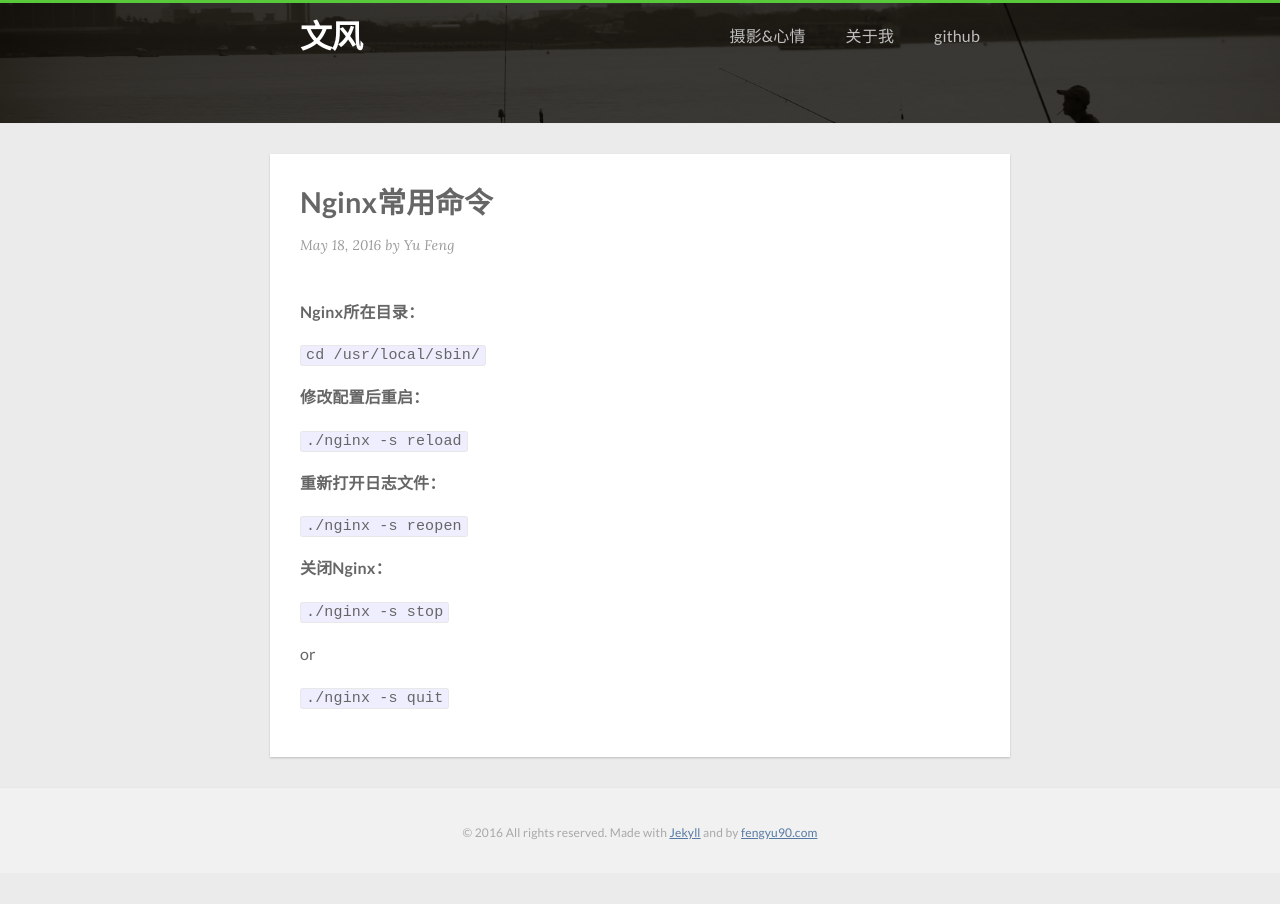
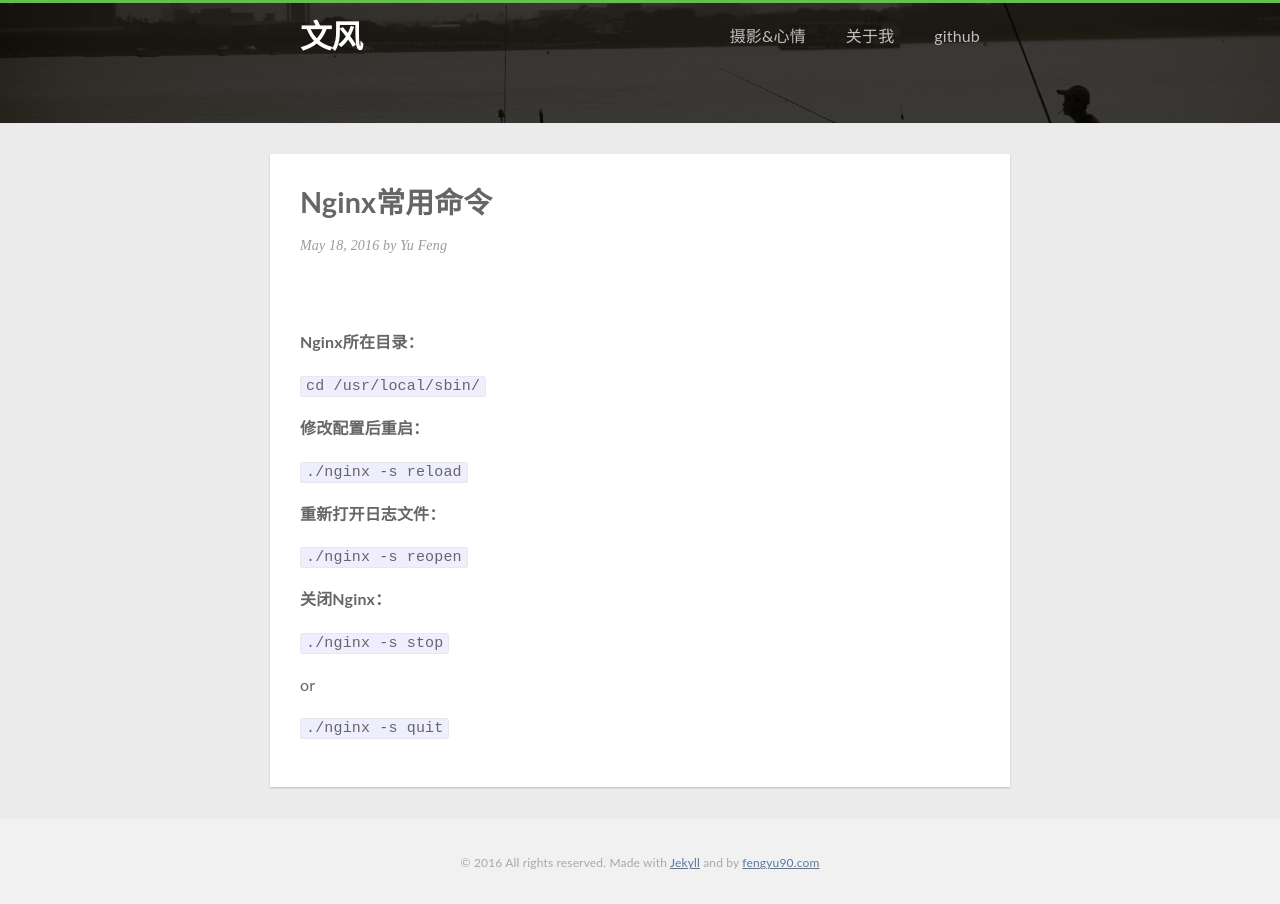
Before and after one commit to windsvon/windsvon.github.io, a Jekyll site: the page built from _posts/2016-05-04-nginx.markdown, in a window 1280 px wide. Built offline with Jekyll 4.4.1, drawn with Linux system fonts in a browser that asks for light colours; nearby versions of some CDN libraries; comment, search, counter and statistics services are not loaded.

Commit message:
修改一些样式

```diff
--- a/_includes/header.html
+++ b/_includes/header.html
@@ -32,6 +32,12 @@
       <h2 class="txt-center">
         知行合一
       </h2>
+      <style>
+        .header {
+            background: #292929 url("http://ogenq9ut1.bkt.clouddn.com/public/16-11-10/61291290.jpg") no-repeat center center;
+            background-size: cover;
+        }
+      </style>
     {% endif %}
 
     {% if page.title == 'Gallery' %}
@@ -41,7 +47,7 @@
 
       <style>
         .header {
-            background: #292929 url("../img/2014-05-08 18.01.38.jpg") no-repeat center center;
+            background: #292929 url("http://ogenq9ut1.bkt.clouddn.com/public/16-11-10/92575719.jpg") no-repeat center center;
             background-size: cover;
         }
       </style>
--- a/_posts/2016-11-10-opt copy.markdown
+++ b/_posts/2016-11-10-opt copy.markdown
@@ -5,7 +5,6 @@
 categories: 前端优化
 comments: true
 ---
-
 
 图片在网页应用中的占据了大部分的下载数据并占据着页面的大部分可视空间，因此在图片的优化可以显著减少网页下载数据并提升网页性能。
 
--- a/_sass/_layout.scss
+++ b/_sass/_layout.scss
@@ -227,7 +227,7 @@
     }
 
     .post-content {
-      margin-top: .8em;
+      margin-top: 0.8em;
 
     }
   }
@@ -463,3 +463,13 @@
 vertical-align: middle;
 font-size: $caption_font_size;
 }
+
+/**
+ * Post pages **********************************************************
+*/
+
+.post {
+  .post-content {
+    margin-top: 30px;
+  }
+}
--- a/_sass/_variables.scss
+++ b/_sass/_variables.scss
@@ -1,8 +1,8 @@
 
 // Google fonts api
-@import url("//fonts.googleapis.com/css?family=Lato:400,300,400italic,700");
-@import url("//fonts.googleapis.com/css?family=Lora:400,400italic,700italic,700");
-@import url("//maxcdn.bootstrapcdn.com/font-awesome/4.4.0/css/font-awesome.min.css");
+// @import url("//fonts.googleapis.com/css?family=Lato:400,300,400italic,700");
+// @import url("//fonts.googleapis.com/css?family=Lora:400,400italic,700italic,700");
+// @import url("//maxcdn.bootstrapcdn.com/font-awesome/4.4.0/css/font-awesome.min.css");
 
 // Our variables
 $font-family-base  : "Lato", Helvetica, Arial, sans-serif !default;
```
Also changed, not shown: _includes/head.html (+0 -8 lines), README.md, _includes/post.html (line endings or trailing spaces).
